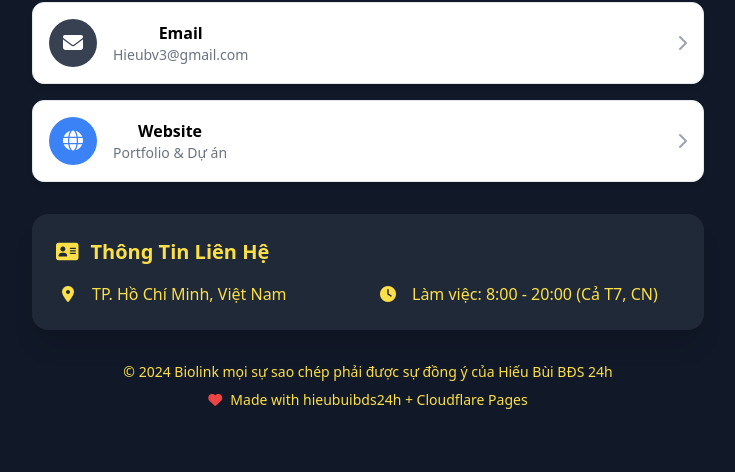
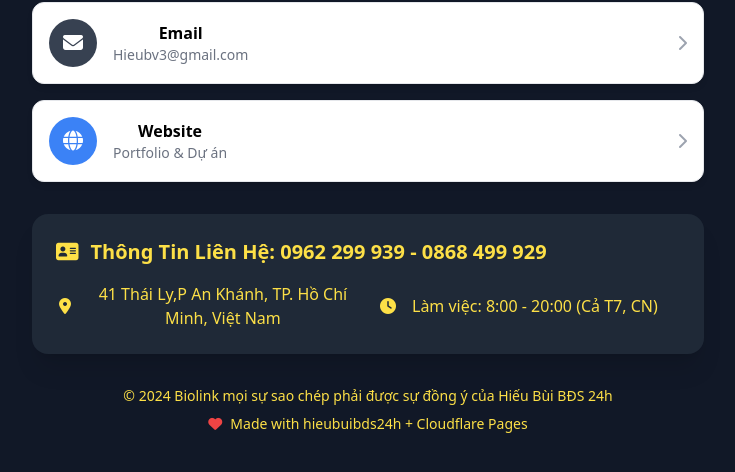
Before and after one commit to Vinhomesparadise/Hieubuibds24h, a website: page index.html in a window 1280 px wide. Shown: the part 1364-1836 px from the top of the page, without its empty margins (272-1007 px from the left). Drawn offline with nearby package versions, Linux system fonts and the light colour scheme.

Commit message:
Update index.html

```diff
--- a/index.html
+++ b/index.html
@@ -235,12 +235,12 @@
         <div class="bg-gray-800 rounded-2xl shadow-xl p-6 text-yellow-300 mb-8 animate-fadeIn">
           <h2 class="text-xl font-bold mb-4 flex items-center">
             <i class="fas fa-address-card mr-3"></i>
-            Thông Tin Liên Hệ
+            Thông Tin Liên Hệ: 0962 299 939 - 0868 499 929
           </h2>
           <div class="grid grid-cols-2 gap-4">
             <div class="flex items-center space-x-3">
               <i class="fas fa-map-marker-alt w-6"></i>
-              <span>TP. Hồ Chí Minh, Việt Nam</span>
+              <span>41 Thái Ly,P An Khánh, TP. Hồ Chí Minh, Việt Nam</span>
             </div>
             <div class="flex items-center space-x-3">
               <i class="fas fa-clock w-6"></i>
```
